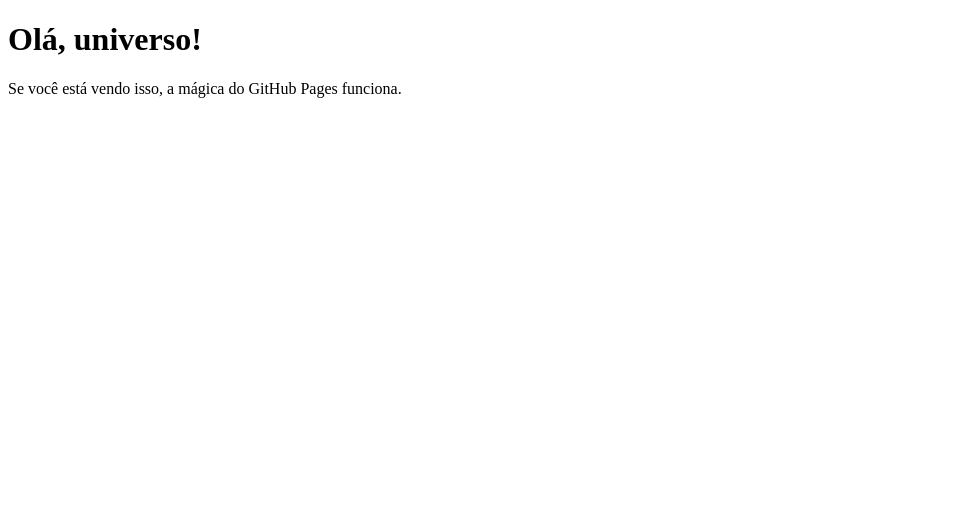
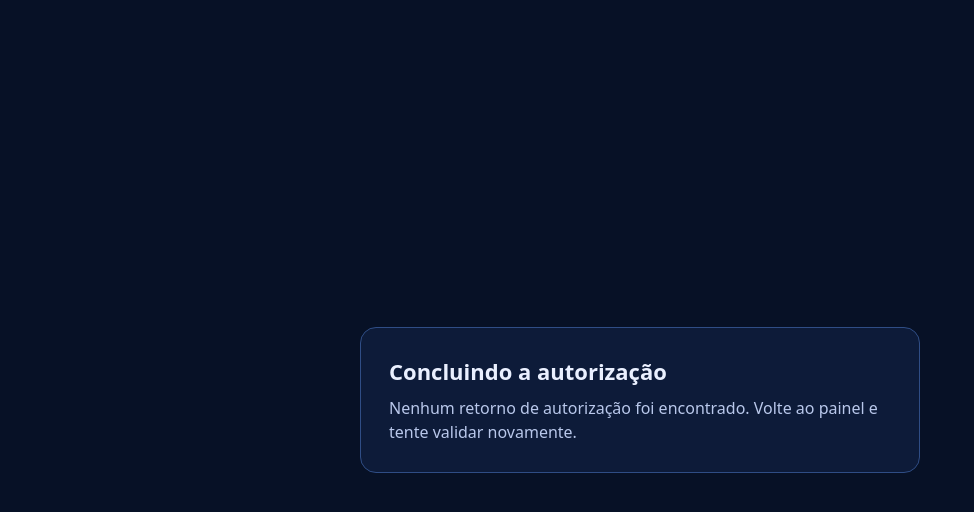
Before and after one commit to Mauriciojebs/achadinhosdoze, a plain HTML site: page index.html in a window 1280 px wide. Shown: the whole page, without its empty margins (0-974 px from the left). Drawn offline with Linux system fonts and the light colour scheme.

Commit message:
fix: relay OAuth do Mercado Livre para o Bot Afiliados

```diff
--- a/index.html
+++ b/index.html
@@ -1,11 +1,31 @@
-<!DOCTYPE html>
-<html>
+<!doctype html>
+<html lang="pt-BR">
 <head>
   <meta charset="UTF-8">
-  <title>Meu site mágico</title>
+  <meta name="viewport" content="width=device-width, initial-scale=1">
+  <title>Retorno seguro do Mercado Livre</title>
+  <style>
+    :root { color-scheme: dark; font-family: system-ui, sans-serif; }
+    body { margin: 0; min-height: 100vh; display: grid; place-items: center; background: #071126; color: #eaf0ff; }
+    main { width: min(560px, calc(100% - 32px)); padding: 28px; border: 1px solid #2f4d85; border-radius: 16px; background: #0d1b39; box-sizing: border-box; }
+    h1 { margin: 0 0 10px; font-size: 22px; }
+    p { margin: 0; line-height: 1.5; color: #b9c8eb; }
+  </style>
 </head>
 <body>
-  <h1>Olá, universo!</h1>
-  <p>Se você está vendo isso, a mágica do GitHub Pages funciona.</p>
+  <main>
+    <h1>Concluindo a autorização</h1>
+    <p>Retornando com segurança ao Bot Afiliados...</p>
+  </main>
+  <script>
+    (function () {
+      var params = new URLSearchParams(window.location.search);
+      if (!params.has('code') && !params.has('error')) {
+        document.querySelector('p').textContent = 'Nenhum retorno de autorização foi encontrado. Volte ao painel e tente validar novamente.';
+        return;
+      }
+      window.location.replace('http://localhost:8081/mercadolivre_oauth_callback.php' + window.location.search);
+    }());
+  </script>
 </body>
 </html>
```
